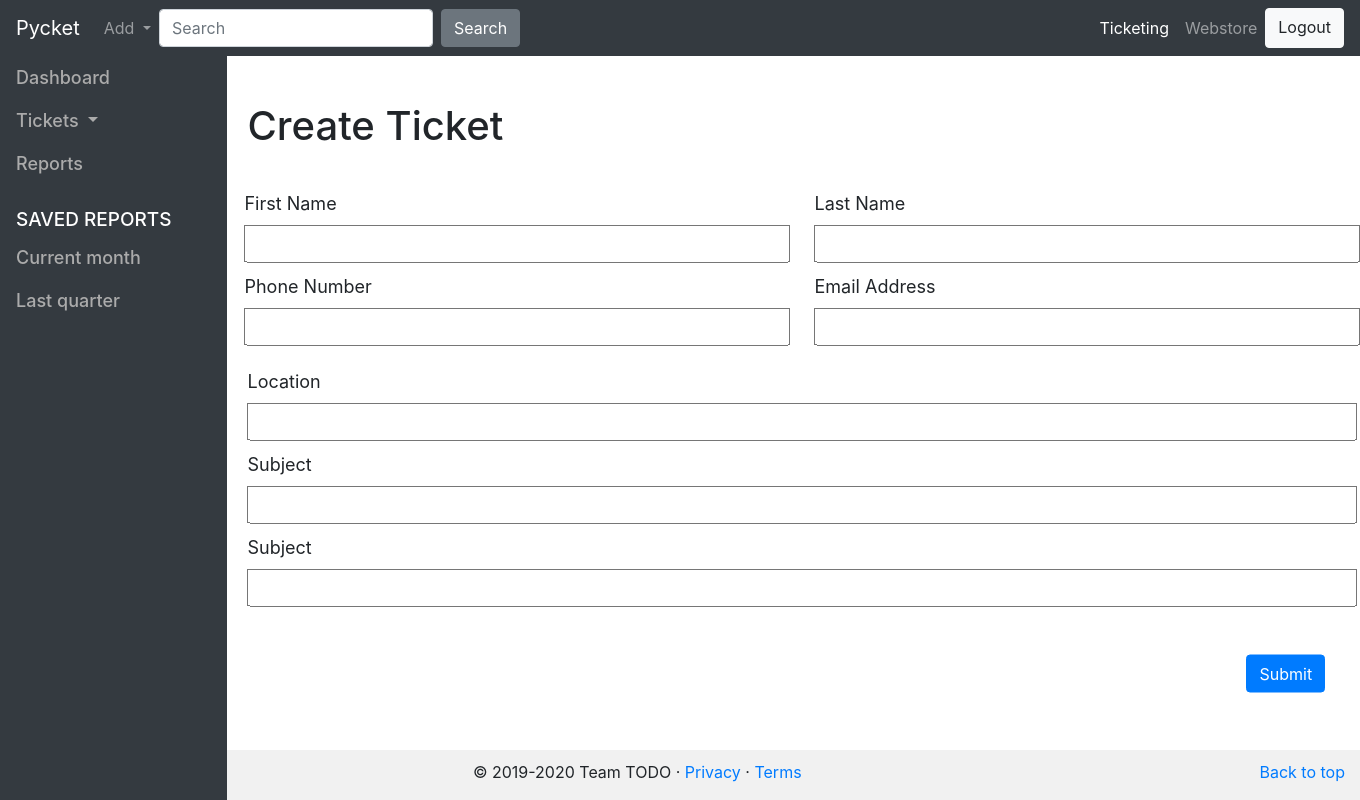
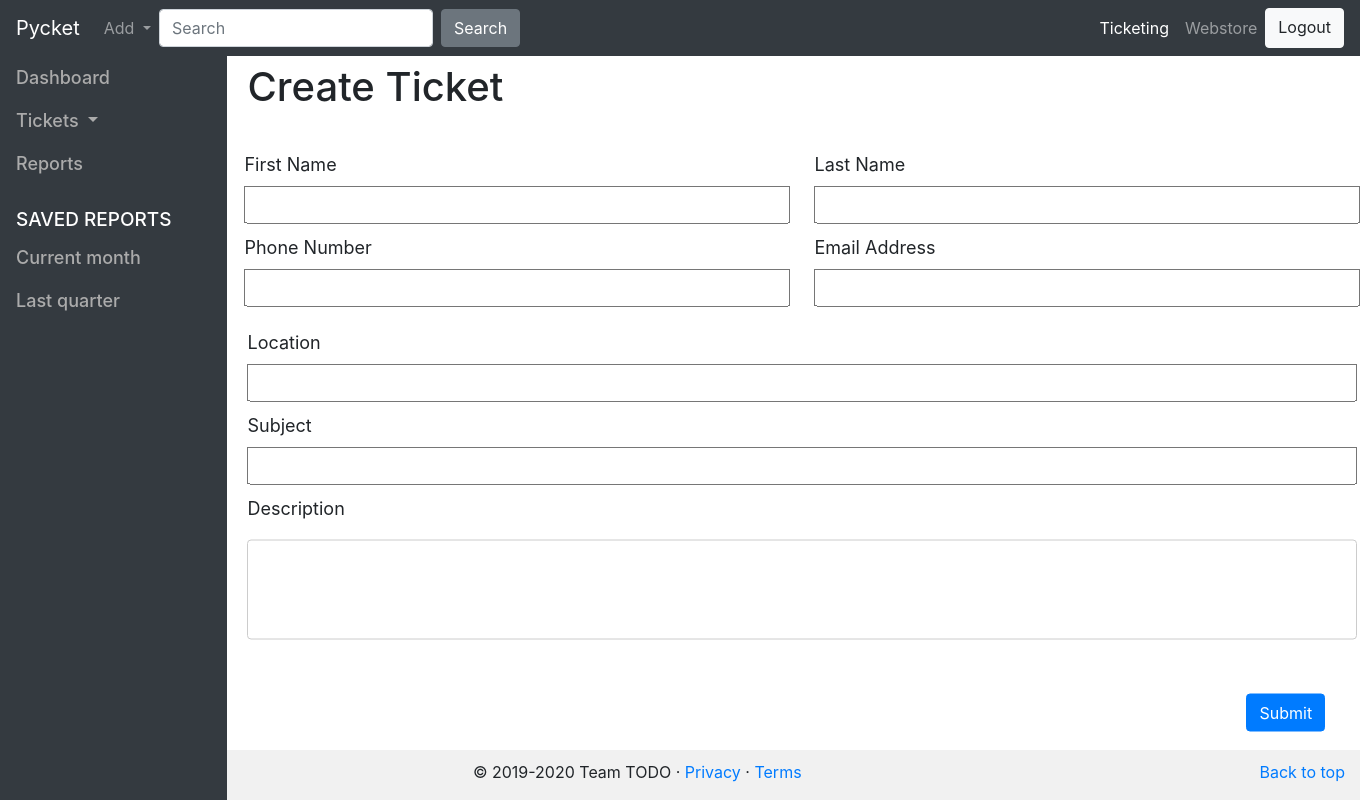
Before and after one commit to AU-CS-499-Spring-2020/Team_TODO, a Flask app: page /ticket/create in a window 1360 px wide. Run offline with Flask 2, Linux system fonts and the light colour scheme; the visitor is signed in with stand-in values (Sample User, id 1); parts of the project's set-up code (start-up, migrations or seed data) failed here and were passed over; some libraries are stand-ins or nearby versions.

Commit message:
Fixed description label on Create Ticket Page

```diff
--- a/Pycket/pycket/templates/ticket/ticket_create.html
+++ b/Pycket/pycket/templates/ticket/ticket_create.html
@@ -47,8 +47,8 @@
             {{ form.subject(size=64) }}<br>
           </div>
           <div id="description">
-            {{ form.subject.label }}<br>
-            {{ form.subject(size=10000) }}<br>
+            {{ form.description.label }}<br>
+            {{ form.description(size=10000) }}<br>
           </div>
           <br><br>
           <div id="button">
```
